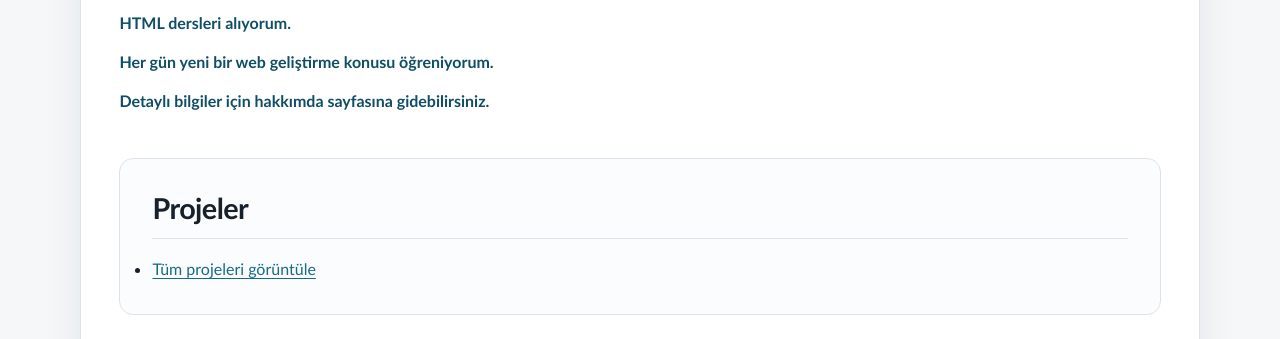
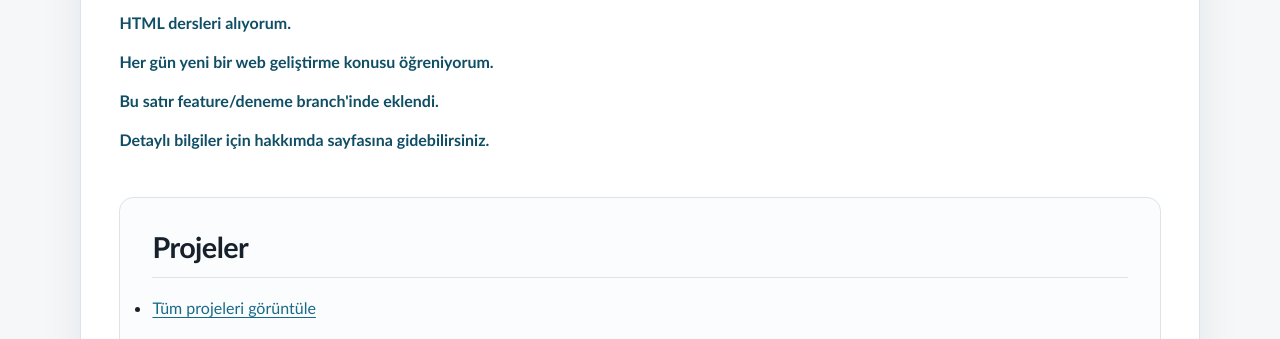
Before and after one commit to umutcangrl2026/umutcangurel-site, a plain HTML site: page index.html in a window 1280 px wide. Shown: the part 461-800 px from the top of the page. Drawn offline with Linux system fonts and the light colour scheme.

Commit message:
feat: deneme branchine paragraf ekle

```diff
--- a/index.html
+++ b/index.html
@@ -53,6 +53,7 @@
         <p class="vurgu">Ben Umutcan Gürel. 26 Yaşındayım ve Bursa'da yaşıyorum.</p>
         <p class="vurgu">HTML dersleri alıyorum.</p>
         <p class="vurgu">Her gün yeni bir web geliştirme konusu öğreniyorum.</p>
+        <p class="vurgu">Bu satır feature/deneme branch'inde eklendi.</p>
         <!-- Bu görseller sadece deneme amaçlıdır-->
                      <!-- Yeni görsel eklemek için aşağıdaki satırdaki yorumu kaldırabilirsin.
                      <img src="images/asensiogeneral.webp"  alt="Marco Asensio'nun general kıyafetli portresi" width="720" height="720">
```
